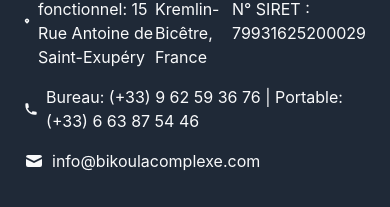
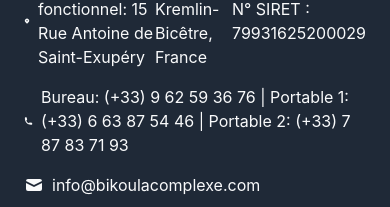
Before and after one commit to kamicodaxe/bikoulacomplexe, a Next.js app: page /contact in a window 390 px wide. Shown: the part 453-660 px from the top of the page. Built offline with nearby package versions, Linux system fonts and the light colour scheme; no server answers.

Commit message:
- updated phone

```diff
--- a/pages/contact.tsx
+++ b/pages/contact.tsx
@@ -118,7 +118,7 @@ const CONTACT_INFOS = [
       "94270 Le Kremlin-Bicêtre, France",
       "N° SIRET : 79931625200029"
     ],
-    tel: "Bureau: (+33) 9 62 59 36 76 | Portable: (+33) 6 63 87 54 46",
+    tel: "Bureau: (+33) 9 62 59 36 76 | Portable 1: (+33) 6 63 87 54 46 | Portable 2: (+33) 7 87 83 71 93",
     email: "info@bikoulacomplexe.com"
   },
   {
@@ -126,7 +126,7 @@ const CONTACT_INFOS = [
       "Siège social : Quartier Monavebe, BP 729 Sangmelima, Cameroun",
       "RCCM : RC/EBWA/2022/B/129/"
     ],
-    tel: "Bureau: (+33) 9 62 59 36 76 | Portable: (+33) 6 63 87 54 46 |  WhatsApp: (+237) 651 886 742",
+    tel: "Bureau: (+33) 9 62 59 36 76 | Portable: (+33) 6 63 87 54 46",
     email: "info@bikoulacomplexe.com"
   },
 ]
```
